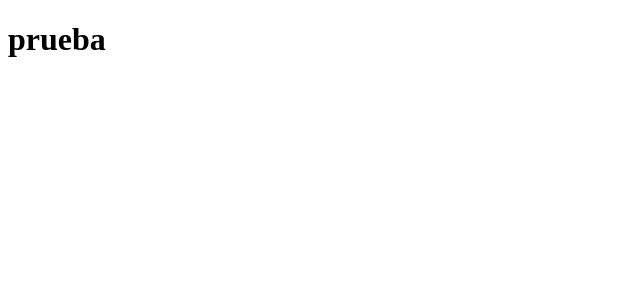
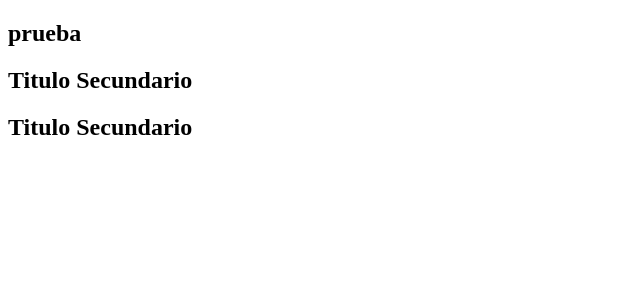
Before and after one commit to alejoh12/primeraAppReact, a React (Vite) app: page / in a window 1280 px wide. Shown: the top 300 px of the page, without its empty margins (0-640 px from the left). Built offline with nearby package versions, Linux system fonts and the light colour scheme.

Commit message:
Creamos el componente información.

```diff
--- a/src/App.jsx
+++ b/src/App.jsx
@@ -1,5 +1,13 @@
+import Informacion from "./components/Informacion";
+
 function App() {
-  return <h1>prueba</h1>;
+  return (
+    <section>
+      <h1>prueba</h1>
+      <Informacion></Informacion>
+      <Informacion />
+    </section>
+  );
 }
 
 export default App
--- /dev/null
+++ b/src/components/Informacion.jsx
@@ -0,0 +1,9 @@
+const Informacion = () => {
+    return (
+        <section>
+            <h2>Titulo Secundario</h2>
+        </section>
+    );
+};
+
+export default Informacion;
```
